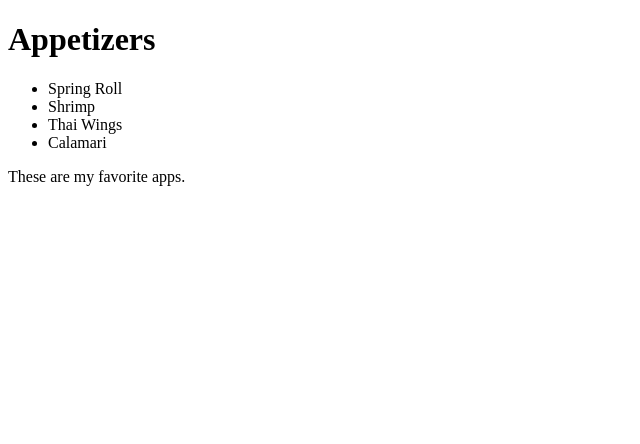
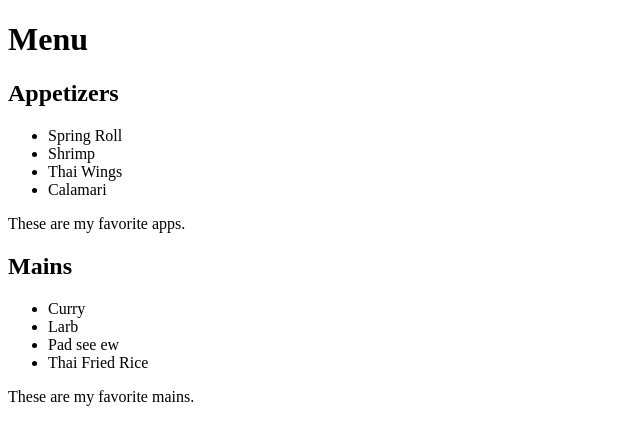
Before and after one commit to BrycenGit/My-favorite-restaurant, a plain HTML site: page menu.html in a window 1280 px wide. Shown: the whole page, without its empty margins (0-640 px from the left). Drawn offline with Linux system fonts and the light colour scheme.

Commit message:
added mains section to menu.html

```diff
--- a/menu.html
+++ b/menu.html
@@ -6,8 +6,11 @@
 </head>
 <body>
   <h1>
+    Menu
+  </h1>
+  <h2>
     Appetizers
-  </h1>
+  </h2>
     <ul>
       <li>Spring Roll</li>
       <li>Shrimp</li>
@@ -17,6 +20,20 @@
     <p>
       These are my favorite apps.
     </p>
+  <h2>
+    Mains
+  </h2>
+    <ul>
+      <li>Curry</li>
+      <li>Larb</li>
+      <li>Pad see ew</li>
+      <li>Thai Fried Rice</li>
+    </ul>
+    <p>
+      These are my favorite mains.
+    </p>
+
+
 
 
 
```
